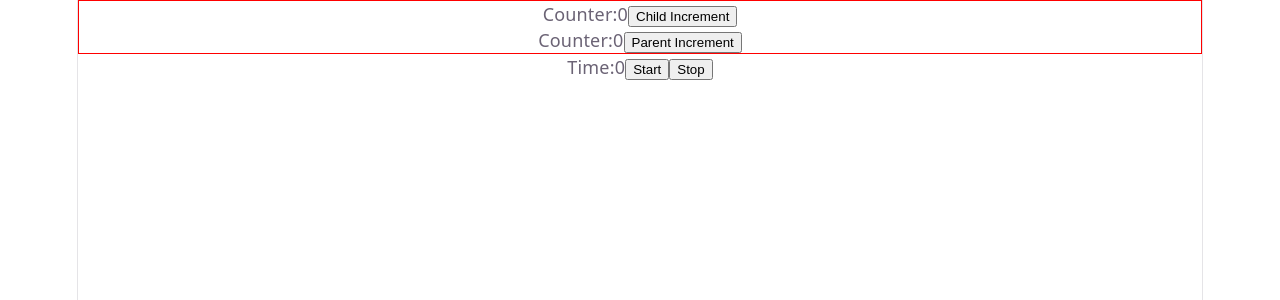
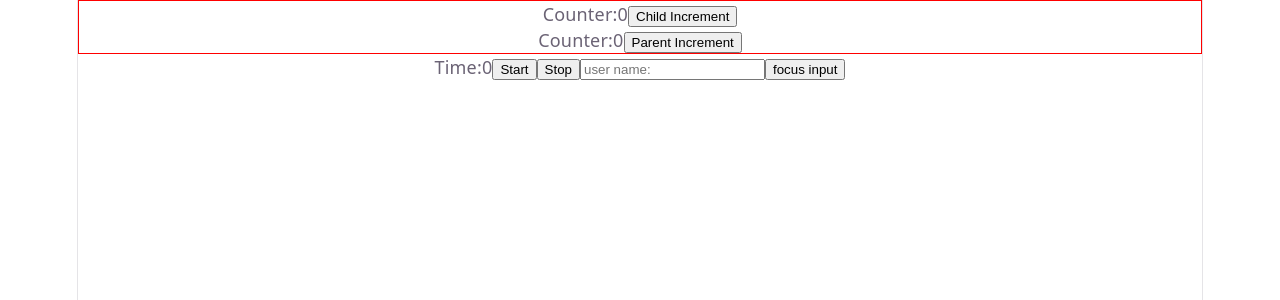
Before and after one commit to SriNiIdeas2it/Front-end-Upskilling, a React (Vite) app in the folder React/My-react-learnings/: page / in a window 1280 px wide. Shown: the top 300 px of the page. Built offline with nearby package versions, Linux system fonts and the light colour scheme.

Commit message:
useRef with input focus

```diff
--- a/React/My-react-learnings/src/Components/UseRef.jsx
+++ b/React/My-react-learnings/src/Components/UseRef.jsx
@@ -3,6 +3,7 @@ import { useRef, useState } from "react"
 const UseRef = () => {
     const [Time,SetTime]=useState(0);
     const CurrentVal=useRef();
+    const FocusRef=useRef(null);
     function handleStart(){
        CurrentVal.current= setInterval(()=>
             {
@@ -17,6 +18,8 @@ const UseRef = () => {
       Time:{Time}
       <button onClick={handleStart}>Start</button>
       <button onClick={handleStop}>Stop</button>
+      <input  ref={FocusRef}  type="text" placeholder="user name:" />
+      <button onClick={()=>FocusRef.current.focus()}>focus input</button>
     </div>
   )
 }
```
